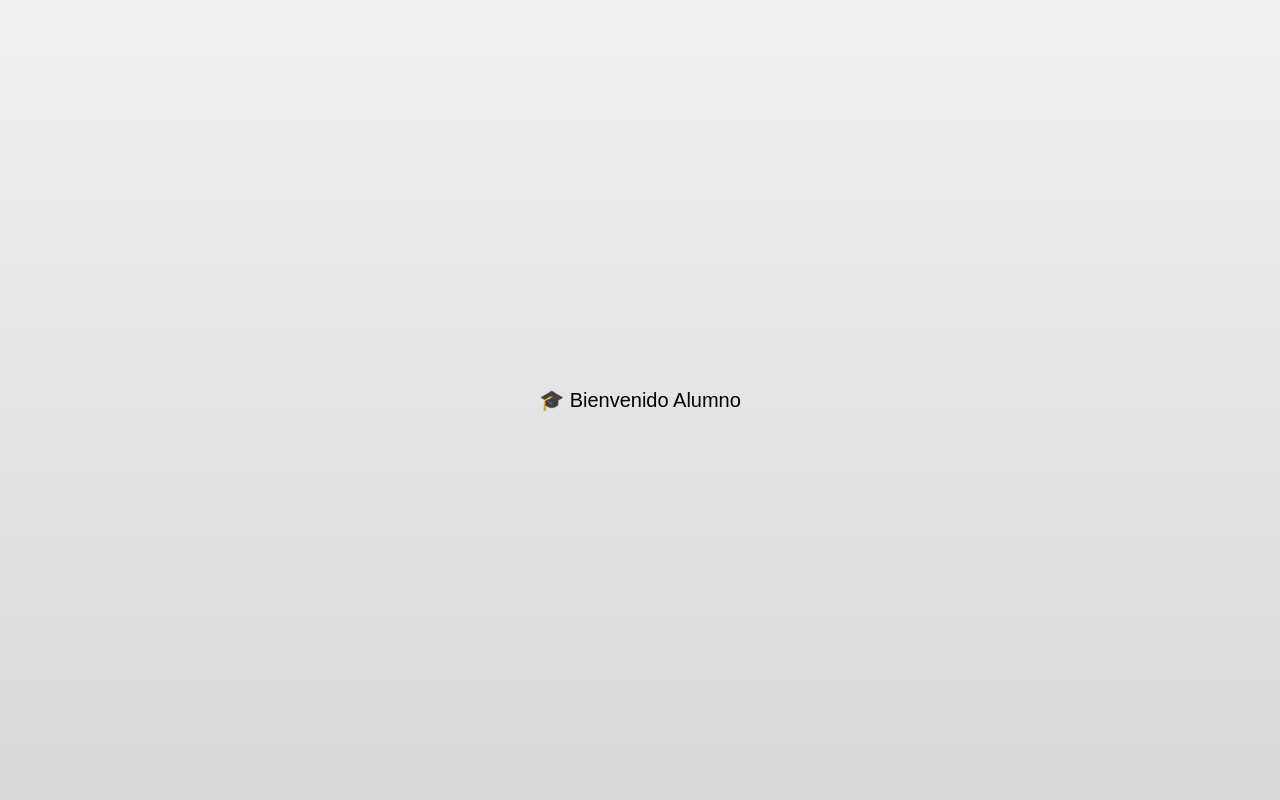
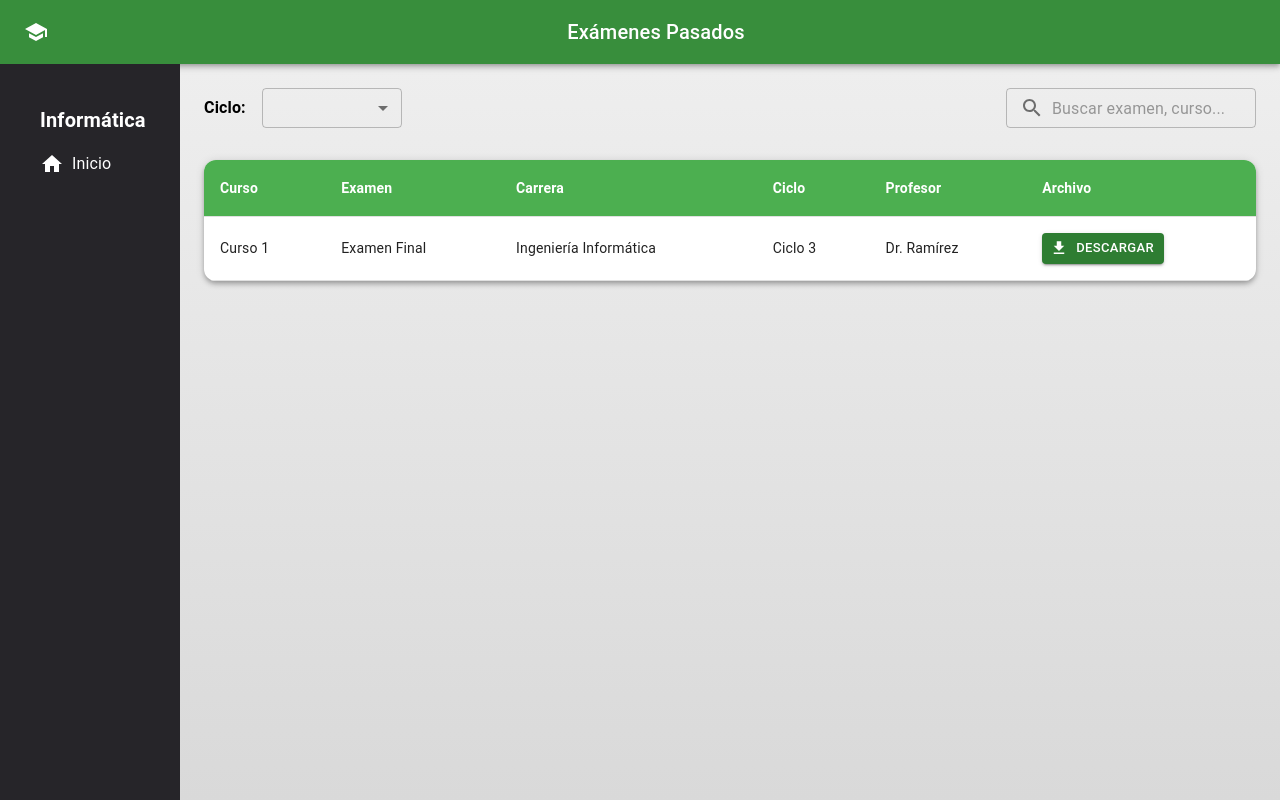
Before and after one commit to gerald1006/Web-UrpExam, a React (Vite) app: page /alumno in a window 1280 px wide. Built offline with nearby package versions, Linux system fonts and the light colour scheme.

Commit message:
cambio alumno

```diff
--- a/package.json
+++ b/package.json
@@ -10,6 +10,10 @@
     "preview": "vite preview"
   },
   "dependencies": {
+    "@emotion/react": "^11.14.0",
+    "@emotion/styled": "^11.14.0",
+    "@mui/icons-material": "^7.0.2",
+    "@mui/material": "^7.0.2",
     "@tailwindcss/vite": "^4.1.3",
     "firebase": "^11.6.0",
     "react": "^19.0.0",
--- a/src/Page/Alumno.jsx
+++ b/src/Page/Alumno.jsx
@@ -1,9 +1,137 @@
 import React from "react";
+import {
+  AppBar,
+  Toolbar,
+  Typography,
+  Box,
+  TextField,
+  Select,
+  MenuItem,
+  Button,
+  Table,
+  TableBody,
+  TableCell,
+  TableContainer,
+  TableHead,
+  TableRow,
+  Paper,
+  InputAdornment
+} from "@mui/material";
+import {
+  Search as SearchIcon,
+  Download as DownloadIcon,
+  Home as HomeIcon,
+  School as SchoolIcon
+} from "@mui/icons-material";
 
 export default function Alumno() {
   return (
-    <div style={{ padding: "32px", fontSize: "20px" }}>
-      🎓 Bienvenido Alumno
-    </div>
+    <Box sx={{ fontFamily: "Arial, sans-serif", minHeight: "100vh", width: "100vw", display: "flex", flexDirection: "column" }}>
+      {/* Header */}
+      <AppBar position="static" sx={{ backgroundColor: "#388E3C" }}>
+        <Toolbar>
+          <SchoolIcon sx={{ mr: 1 }} />
+          <Typography variant="h6" sx={{ flexGrow: 1, textAlign: "center" }}>
+            Exámenes Pasados
+          </Typography>
+        </Toolbar>
+      </AppBar>
+
+      <Box sx={{ display: "flex", flex: 1 }}>
+        {/* Sidebar */}
+        <Box
+          sx={{
+            width: { xs: "100%", sm: "100px" },
+            backgroundColor: "#262529",
+            color: "white",
+            padding: 5,
+            display: "flex",
+            flexDirection: "column",
+            gap: 2
+          }}
+        >
+          <Typography variant="h6" sx={{ fontWeight: "bold" }}>
+            Informática
+          </Typography>
+          <Box sx={{ display: "flex", alignItems: "center", gap: 1 }}>
+            <HomeIcon />
+            <Typography variant="body1">Inicio</Typography>
+          </Box>
+        </Box>
+
+        {/* Main Content */}
+        <Box sx={{ flex: 1, padding: 3, overflow: "auto" }}>
+          {/* Filters */}
+          <Box
+            sx={{
+              display: "flex",
+              justifyContent: "space-between",
+              marginBottom: 4,
+              flexWrap: "wrap",
+              gap: 2
+            }}
+          >
+            <Box sx={{ display: "flex", alignItems: "center", gap: 2 }}>
+              <Typography sx={{ fontWeight: "bold" }}>Ciclo:</Typography>
+              <Select defaultValue="" size="small" sx={{ minWidth: 140 }}>
+                <MenuItem value="">Seleccionar</MenuItem>
+                {Array.from({ length: 10 }, (_, i) => (
+                  <MenuItem key={i} value={`Ciclo ${i + 1}`}>
+                    Ciclo {i + 1}
+                  </MenuItem>
+                ))}
+              </Select>
+            </Box>
+            <TextField
+              size="small"
+              placeholder="Buscar examen, curso..."
+              InputProps={{
+                startAdornment: (
+                  <InputAdornment position="start">
+                    <SearchIcon />
+                  </InputAdornment>
+                )
+              }}
+              sx={{ width: 250 }}
+            />
+          </Box>
+
+          {/* Table */}
+          <TableContainer component={Paper} sx={{ borderRadius: 3, boxShadow: 4 }}>
+            <Table>
+              <TableHead>
+                <TableRow sx={{ backgroundColor: "#4CAF50" }}>
+                  {["Curso", "Examen", "Carrera", "Ciclo", "Profesor", "Archivo"].map((header) => (
+                    <TableCell key={header} sx={{ color: "white", fontWeight: "bold" }}>
+                      {header}
+                    </TableCell>
+                  ))}
+                </TableRow>
+              </TableHead>
+              <TableBody>
+                <TableRow hover>
+                  <TableCell>Curso 1</TableCell>
+                  <TableCell>Examen Final</TableCell>
+                  <TableCell>Ingeniería Informática</TableCell>
+                  <TableCell>Ciclo 3</TableCell>
+                  <TableCell>Dr. Ramírez</TableCell>
+                  <TableCell>
+                    <Button
+                      variant="contained"
+                      color="success"
+                      size="small"
+                      startIcon={<DownloadIcon />}
+                    >
+                      Descargar
+                    </Button>
+                  </TableCell>
+                </TableRow>
+                {/* Agrega más filas aquí si lo necesitas */}
+              </TableBody>
+            </Table>
+          </TableContainer>
+        </Box>
+      </Box>
+    </Box>
   );
 }
```
Also changed, not shown: 1 other file (tests, documents, lock files or other folders).
